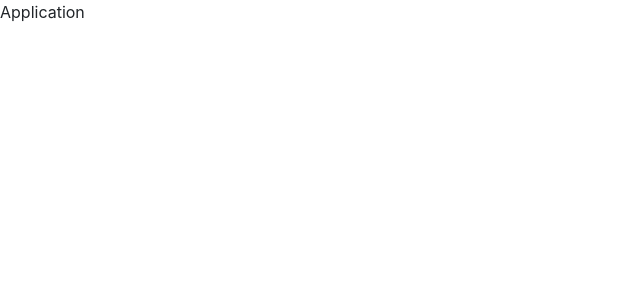
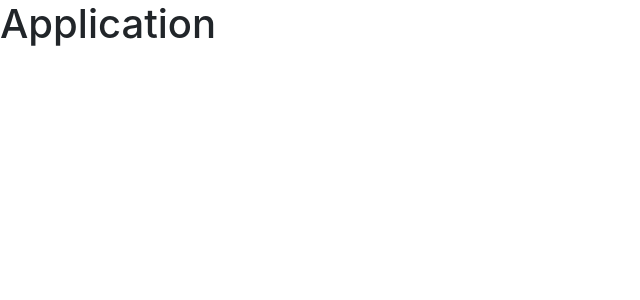
Before and after one commit to onurtaskirancom/BlogSky, an Angular app in the folder BlogSky-UI/: page / in a window 1280 px wide. Shown: the top 300 px of the page, without its empty margins (0-640 px from the left). Built offline with nearby package versions, Linux system fonts and the light colour scheme.

Commit message:
Change demo

```diff
--- a/BlogSky-UI/src/app/app.component.html
+++ b/BlogSky-UI/src/app/app.component.html
@@ -1 +1 @@
-Application
+<h1>Application</h1>
```
